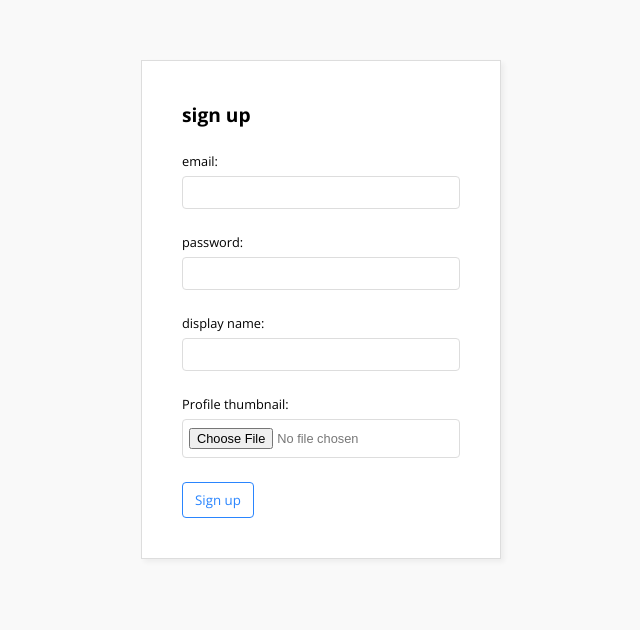
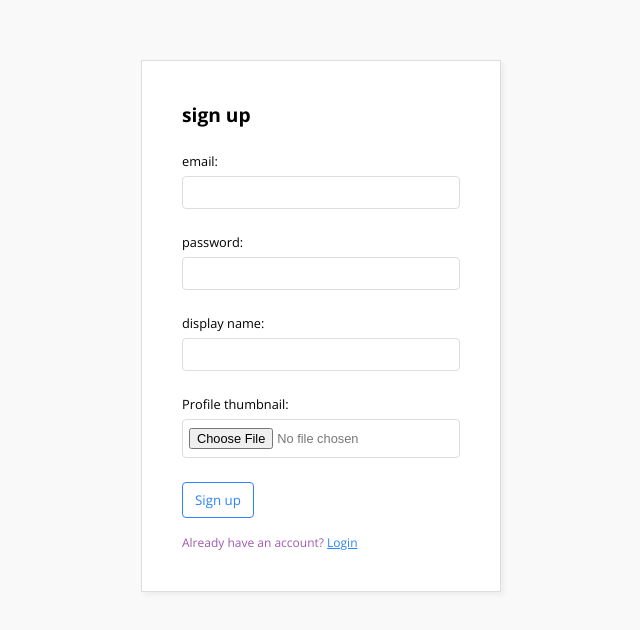
Before and after one commit to Im-Hassan-wd/verbose-broccoli, a React (Create React App) app: page /signup in a window 1280 px wide. Shown: the top 630 px of the page, without its empty margins (319-959 px from the left). Built offline with nearby package versions, Linux system fonts and the light colour scheme; no server answers.

Commit message:
sign in, log in

```diff
--- a/src/index.css
+++ b/src/index.css
@@ -52,6 +52,15 @@ button {
 }
 
 /* forms */
+.auth-form p {
+  margin-top: 16px;
+  font-size: 12px;
+  color: var(--purple);
+}
+.auth-form a {
+  text-decoration: underline;
+  color: var(--blue);
+}
 label {
   display: block;
   margin: 24px auto;
--- a/src/pages/login/Login.js
+++ b/src/pages/login/Login.js
@@ -1,4 +1,5 @@
 import { useState } from "react";
+import { Link } from "react-router-dom";
 import { useLogin } from "../../hooks/useLogin";
 
 // styles
@@ -45,6 +46,9 @@ export default function Login() {
         </button>
       )}
       {error && <small className="error">{error}</small>}
+      <p>
+        Don't have an account? <Link to="/signup">Signup</Link>
+      </p>
     </form>
   );
 }
--- a/src/pages/signup/Signup.js
+++ b/src/pages/signup/Signup.js
@@ -1,4 +1,5 @@
 import { useState } from "react";
+import { Link } from "react-router-dom";
 import { useSignup } from "../../hooks/useSignup";
 
 // styles
@@ -30,7 +31,7 @@ export default function Signup() {
       setThumbnailError("Selected file must be an image");
       return;
     }
-    if (selected.size > 100000) {
+    if (selected.size > 10000000) {
       setThumbnailError("Image file size must be less than 1000kb");
       return;
     }
@@ -82,6 +83,9 @@ export default function Signup() {
         </button>
       )}
       {error && <div className="error">{error}</div>}
+      <p>
+        Already have an account? <Link to="/login">Login</Link>
+      </p>
     </form>
   );
 }
```
